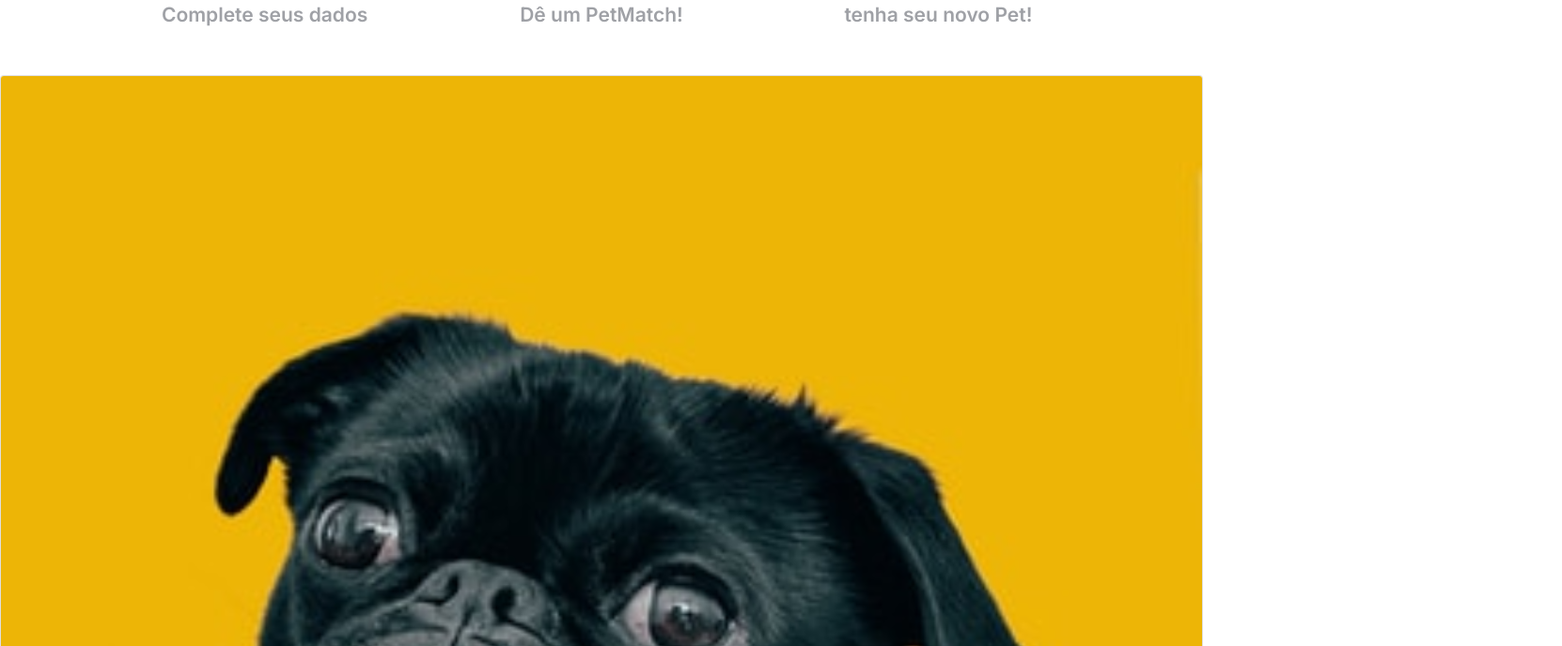
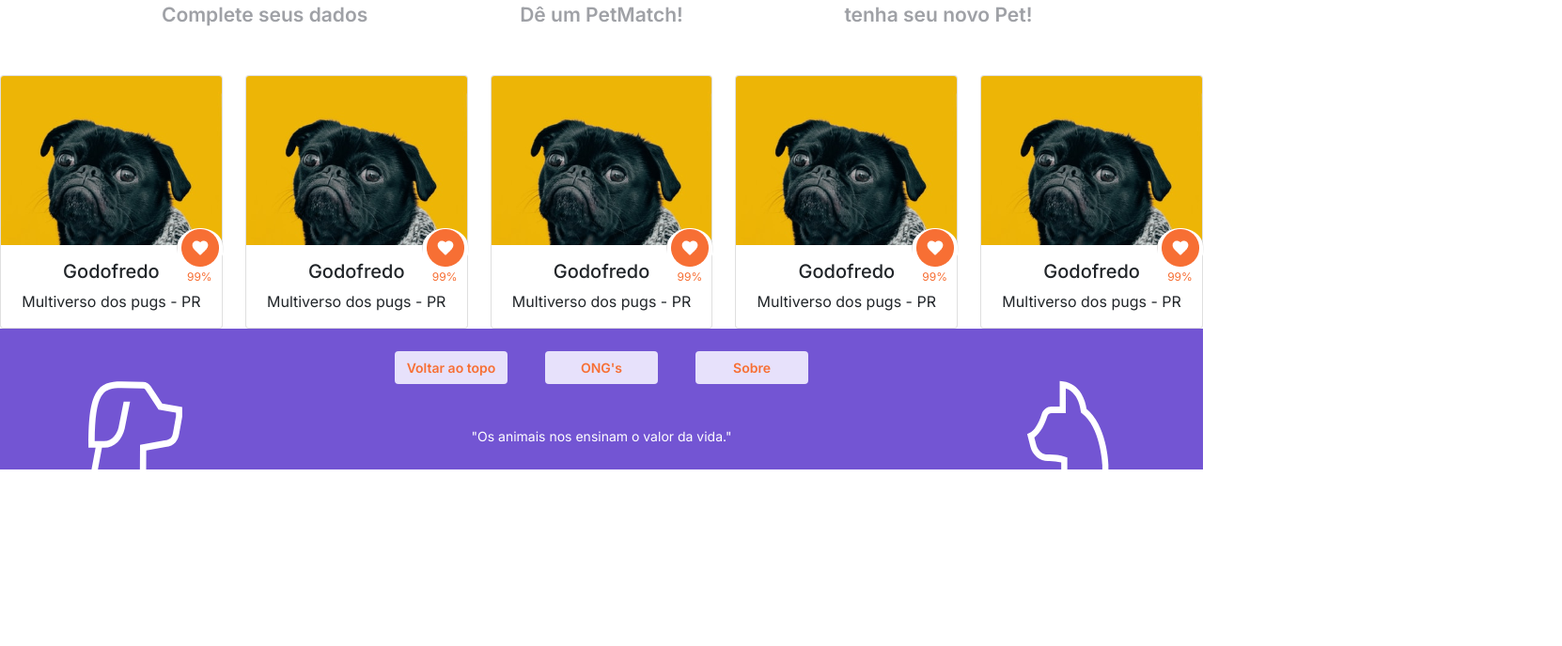
Before and after one commit to andresdslima/petmatch-front, a React (Create React App) app: page / in a window 1280 px wide. Shown: the part 1360-2048 px from the top of the page at 94% size, 1662 px wide, since content can reach past the window. After the commit the page ends 1860 px from the top, so only its background shows below. Built offline with nearby package versions, Linux system fonts and the light colour scheme; no server answers.

Commit message:
testando cards dos pets

```diff
--- a/src/components/Cards/CardMatches/index.jsx
+++ b/src/components/Cards/Card-Matchs/index.jsx
@@ -4,7 +4,7 @@ import { Container, Row, Col, Card, Button } from 'react-bootstrap'
 import CardImage from '../../../assets/images/godofredo.svg'
 import ScreenShot from '../../../assets/images/matchIcon.png'
 
-const CardMatches = () => {
+const CardMatchs = () => {
     return (
         <Card className='cardContainer'>
             <Card.Img variant="top" src={CardImage} className='cardImg' />
@@ -22,4 +22,4 @@ const CardMatches = () => {
     )
 }
 
-export default CardMatches
+export default CardMatchs
--- a/src/pages/Home/index.jsx
+++ b/src/pages/Home/index.jsx
@@ -4,7 +4,7 @@ import Header from '../../components/Header';
 import ImagesCarousel from '../../components/ImagesCarousel';
 import StepByStepAdoption from '../../components/StepByStepAdoption';
 import CardCategory from '../../components/CardCategory';
-import CardMatches from '../../components/Cards/CardMatches';
+import MatchsMainContent from '../../components/MatchsMainContent';
 
 const Home = () => {
 	return (
@@ -13,7 +13,7 @@ const Home = () => {
 			<ImagesCarousel />
 			<CardCategory />
 			<StepByStepAdoption />
-			<CardMatches />
+			<MatchsMainContent />
 			<Footer />
 		</>
 	);
```
Also changed, not shown: src/components/Cards/Card-Matchs/styles.css (renamed from src/components/Cards/CardMatches/styles.css).
